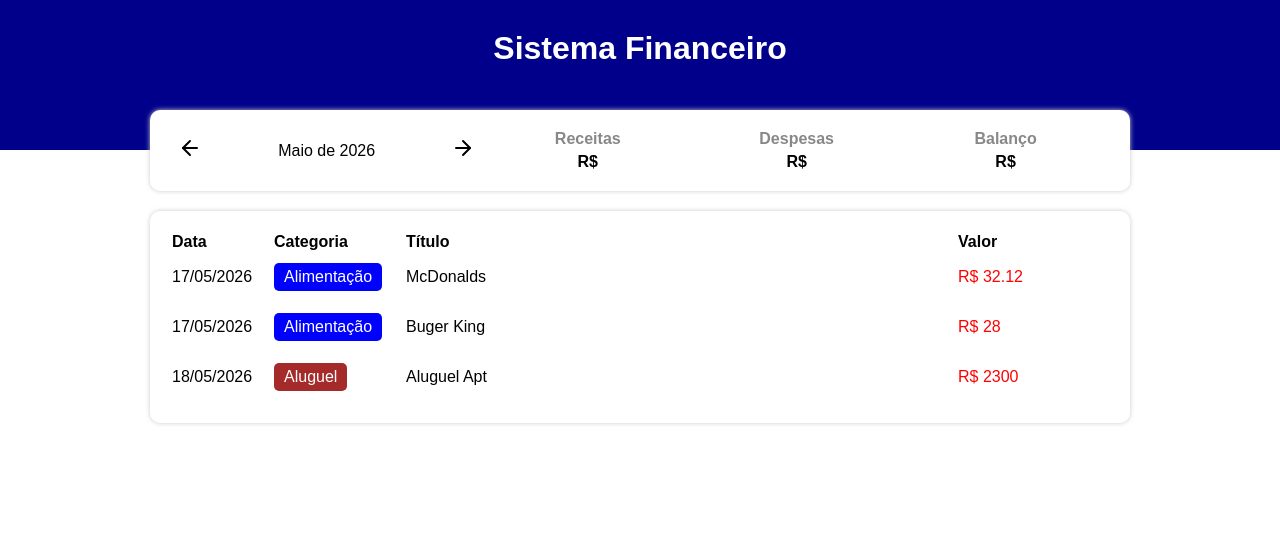
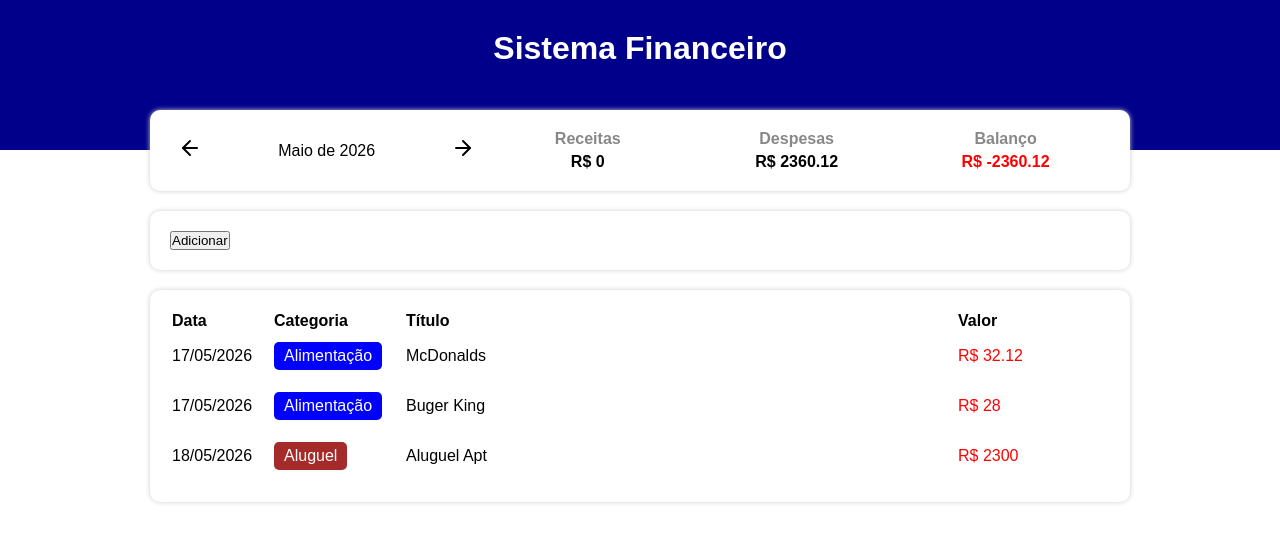
Before and after one commit to kabitschke/finance, a Next.js app: page / in a window 1280 px wide. Shown: the top 542 px of the page. Built offline with nearby package versions, Linux system fonts and the light colour scheme.

Commit message:
input area

```diff
--- a/src/app/page.tsx
+++ b/src/app/page.tsx
@@ -8,6 +8,7 @@ import { categories } from "@/data/categories";
 import { filterListByMonth, getCurrentMonth } from "@/helpers/dateFilter";
 import { TableArea } from "@/components/TableArea/page";
 import { InfoArea } from "@/components/InfoArea/page";
+import { InputArea } from "@/components/InputArea/page";
 
 
 
@@ -23,9 +24,35 @@ export default function Home() {
 
   }, [list, currentMonth]);
 
+
+  useEffect(() => {
+    let incomeCount = 0;
+    let expenseCount = 0;
+
+    for (let i in filteredList) {
+      if (categories[filteredList[i].category].expensive) {
+        expenseCount += filteredList[i].value;
+      } else {
+        incomeCount += filteredList[i].value;
+      }
+    }
+
+    setIncome(incomeCount);
+    setExpense(expenseCount);
+
+  }, [filteredList]);
+
   const handleMonthChange = (newMonth: string) => {
     /**Quando o mês trocar */
     setCurrentMonth(newMonth);
+  }
+
+  const handleAddItem = (item: Item) => {
+    let newList = [...list];
+    newList.push(item);
+    setList(newList);
+
+    console.log('New List', list);
   }
 
   return (
@@ -47,7 +74,7 @@ export default function Home() {
 
         />
 
-        {/* Área de inserção  */}
+        <InputArea onAdd={handleAddItem} />
 
 
 
--- /dev/null
+++ b/src/components/InputArea/page.module.css
@@ -0,0 +1,7 @@
+.container {
+    background-color: #FFF;
+    box-shadow: 0px 0px 5px #ccc;
+    border-radius: 10px;
+    padding: 20px;
+    margin-top: 20px;
+}
--- /dev/null
+++ b/src/components/InputArea/page.tsx
@@ -0,0 +1,27 @@
+import { Item } from '@/types/Item';
+import styles from './page.module.css';
+
+type Props = {
+    onAdd: (item: Item) => void;
+}
+
+export const InputArea = ({ onAdd }: Props) => {
+
+    const handleAddEvent = () => {
+        let newList: Item = {
+            date: new Date(2026, 4, 21),
+            category: 'food',
+            title: 'Item de teste',
+            value: 250.25
+        };
+
+        onAdd(newList);
+    }
+
+    return (
+        <div className={styles.container}>
+
+            <button onClick={handleAddEvent}>Adicionar</button>
+        </div>
+    );
+}
--- a/src/components/ResumeItem/page.tsx
+++ b/src/components/ResumeItem/page.tsx
@@ -14,7 +14,10 @@ export const ResumeItem = ({ title, value }: Props) => {
 
       <div className={styles.title}>{title}</div>
 
-      <div className={styles.info}>R$</div>
+      <div
+        className={styles.info}
+        style={{ color: `${value < 0 ? 'red' : 'black'}` }}
+      >R$ {value}</div>
 
     </div>
   );
```
Also changed, not shown: 1 other file (tests, documents, lock files or other folders).
